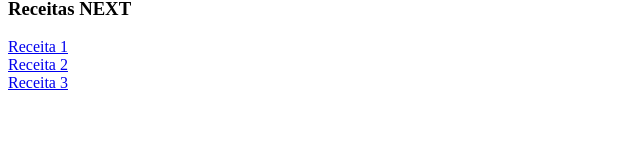
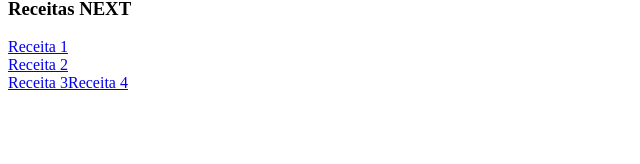
Before and after one commit to leonardobezrr/primeiroSite, a Next.js app: page / in a window 1280 px wide. Shown: the part 119-283 px from the top of the page, without its empty margins (0-640 px from the left). Built offline with nearby package versions, Linux system fonts and the light colour scheme.

Commit message:
adicionando receita 4

```diff
--- a/pages/index.js
+++ b/pages/index.js
@@ -7,6 +7,8 @@ export default function Home (){
         <a href='https://github.com/leonardobezrr/PWEB1/tree/main/next0/pages/receita1' target='blank'>Receita 1</a><br></br>
         <a href='https://github.com/leonardobezrr/PWEB1/tree/main/next0/pages/receita2' target='blank'>Receita 2</a><br></br>
         <a href='https://github.com/leonardobezrr/PWEB1/tree/main/next0/pages/receita3' target='blank'>Receita 3</a>
+        <a href='https://github.com/leonardobezrr/PWEB1/tree/main/next0/pages/receita4' target='blank'>Receita 4</a>
+
     </div>
     )
 }
```
